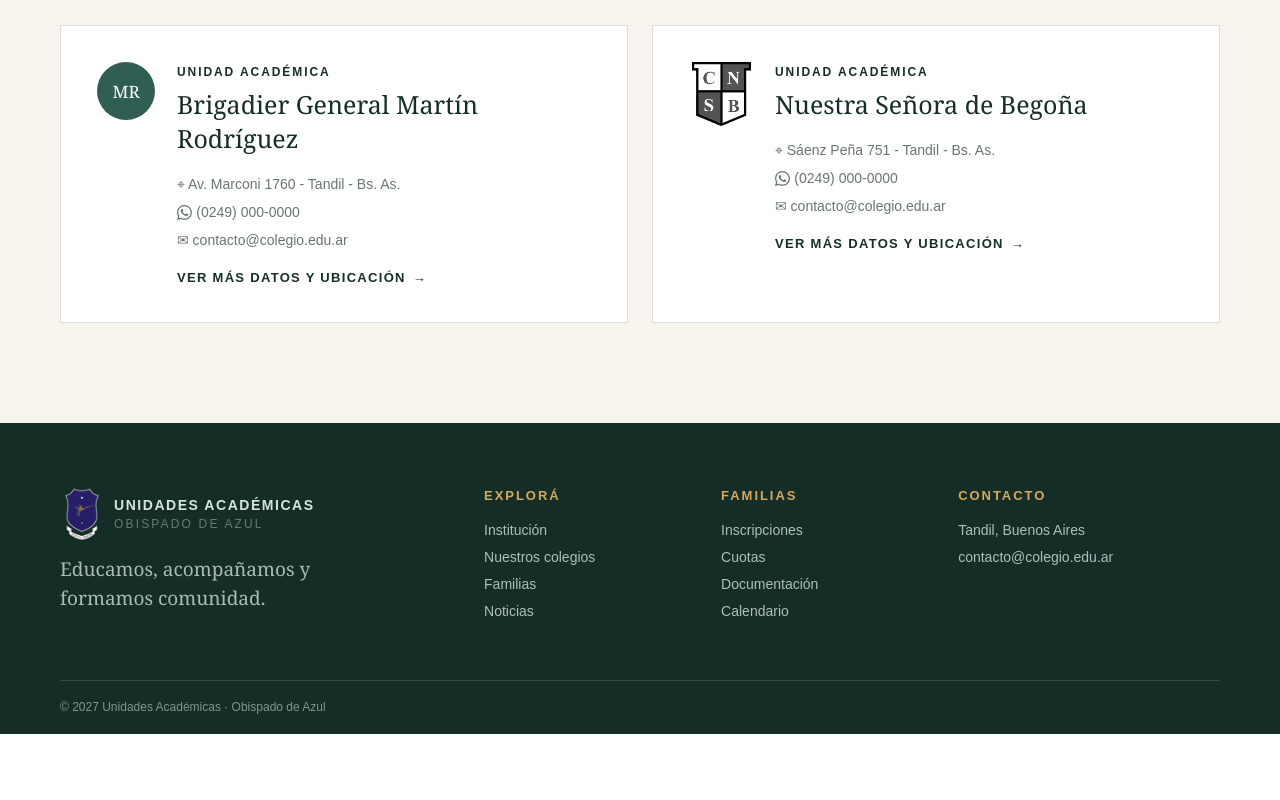
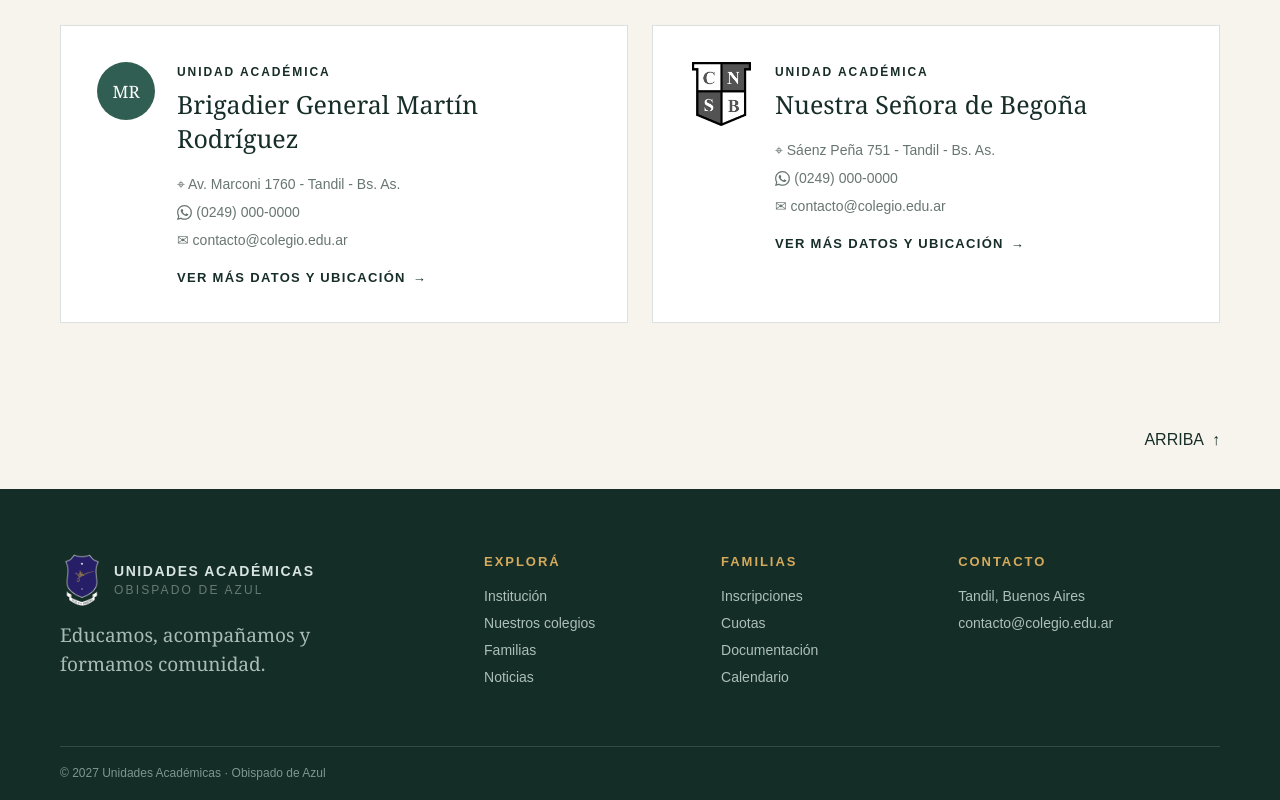
Before and after one commit to santiagodiazpace/colegio-begonia, an Angular app: page / in a window 1280 px wide. Shown: the part 5445-6245 px from the top of the page. Before the commit the page ends 6179 px from the top, so only its background shows below. Built offline with nearby package versions, Linux system fonts and the light colour scheme.

Commit message:
Btn Arriba

```diff
--- a/src/app/app.component.html
+++ b/src/app/app.component.html
@@ -1,3 +1,4 @@
+<div id="site-top"></div>
 <header [class.open]="menuOpen">
   <div class="utility"></div>
   <nav class="shell">
@@ -17,6 +18,13 @@
   </nav>
 </header>
 <router-outlet></router-outlet>
+<div class="back-to-top">
+  <div class="shell">
+    <a class="text-link" href="#site-top" aria-label="Subir al inicio de la página">
+      ARRIBA <span aria-hidden="true">&uarr;</span>
+    </a>
+  </div>
+</div>
 <footer>
   <div class="shell footer-grid">
     <div>
--- a/src/styles.css
+++ b/src/styles.css
@@ -6,6 +6,15 @@
 .identity .identity-img{background:url("assets/images/comunidad.png") center/cover no-repeat}
 .identity .identity-img>small{display:none}
 .news .news-card-image{display:block;width:100%;height:100%;object-fit:cover}
+.back-to-top{background:var(--cream);padding:0 0 32px}
+app-families + .back-to-top{background:#fff}
+.back-to-top .shell{display:flex;justify-content:flex-end}
+.back-to-top a{display:inline-flex;align-items:center;gap:8px;padding:8px 0}
+.back-to-top a::after{content:none}
+.back-to-top a:hover{transform:none}
+.back-to-top a span{display:inline-block;transition:transform .2s ease}
+.back-to-top a:hover span,.back-to-top a:focus-visible span{transform:translateY(-4px)}
+.back-to-top a:focus-visible{outline:2px solid var(--gold);outline-offset:5px}
 
 .institutional-detail{background:#fff;scroll-margin-top:108px;border-top:1px solid var(--line)}
 .detail-page{background:#fff}
```
